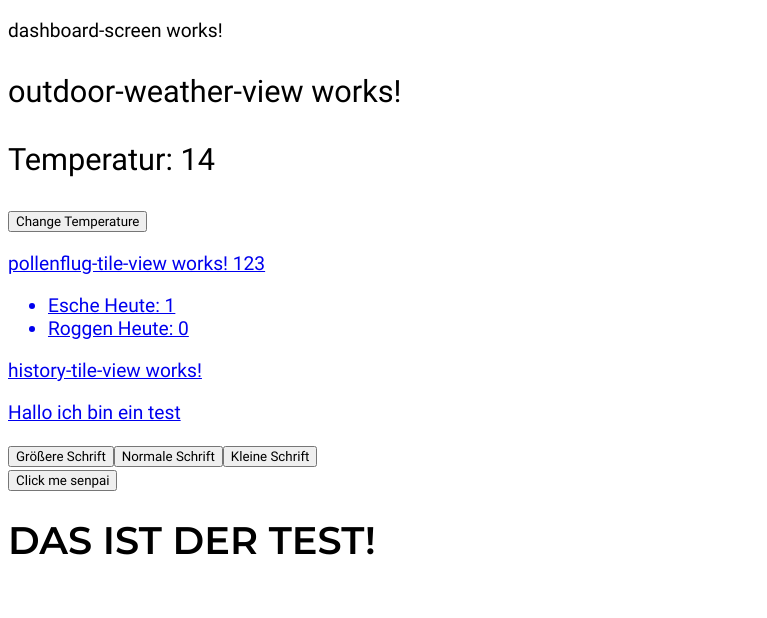
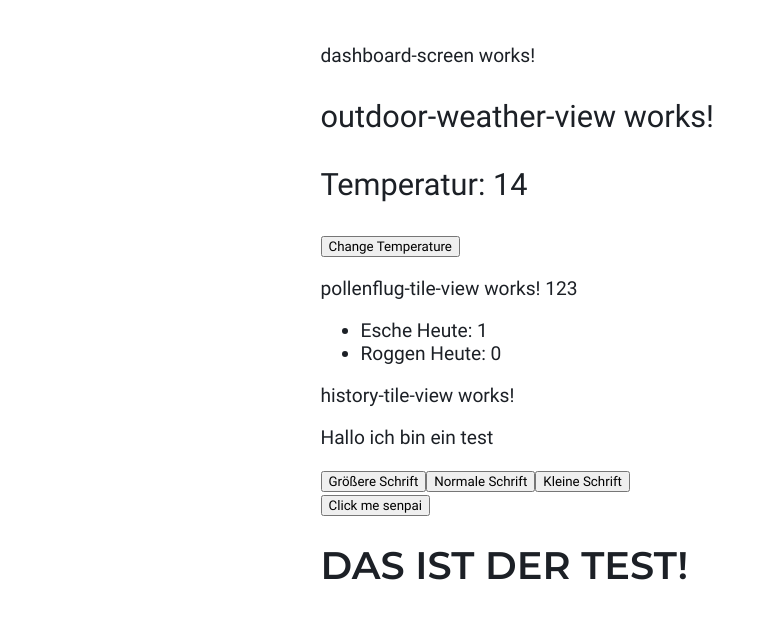
Before and after one commit to niklasschildhauer/wetterstation, an Angular app in the folder frontend/: page /dashboard in a window 1280 px wide. Shown: the top 618 px of the page, without its empty margins (0-767 px from the left). Built offline with nearby package versions, Linux system fonts and the light colour scheme.

Commit message:
FE-7- first global styles

```diff
--- a/frontend/src/styles.scss
+++ b/frontend/src/styles.scss
@@ -50,3 +50,62 @@ h1, h2, h3, h4, h5 {
 }
 //////////////////////
 //
+
+
+
+// C O L O R S
+//////////////////////
+/* Global font size */
+:root {
+    --text: #1C2026;
+    --accent: #4480DB;
+    --secondary:  #8A8A8A;
+    --inverted:  #FFFFFF;
+    --surface:  #F5F4F7;
+    --background: #FFFFFF;
+  }
+
+@media(prefers-color-scheme: dark) {
+    :root {
+        --text: #FFFFFF;
+        --accent: #4480DB;
+        --secondary:  #8A8A8A;
+        --inverted:  #5e5e5e;
+        --surface:  #202020;
+        --background: #1C2026;
+    }
+}
+
+p, h1, h2, h3, h4, h5, a {
+    color: var(--text);
+    text-decoration: none;
+}
+
+html {
+    background-color: var(--background);
+}
+//////////////////////
+//
+
+
+// P A D D I N G
+//////////////////////
+/* Global font size */
+:root {
+    --border-padding: 25px;
+    --top-padding: 25px;
+    --padding: 20px;
+    --corner-radius: 30px;
+  }
+
+@media(min-width: 1000px) {
+    :root {
+        --border-padding: 312.5px;
+      }
+}
+
+html {
+    padding: var(--top-padding) var(--border-padding) 0 var(--border-padding);
+}
+//////////////////////
+//
```
